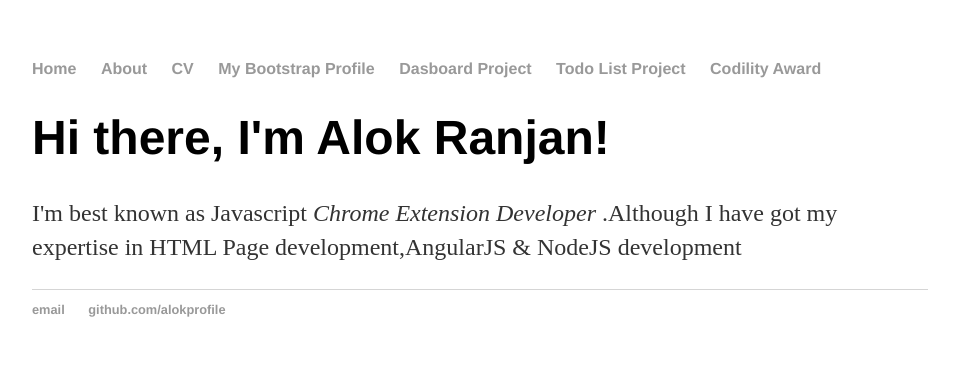
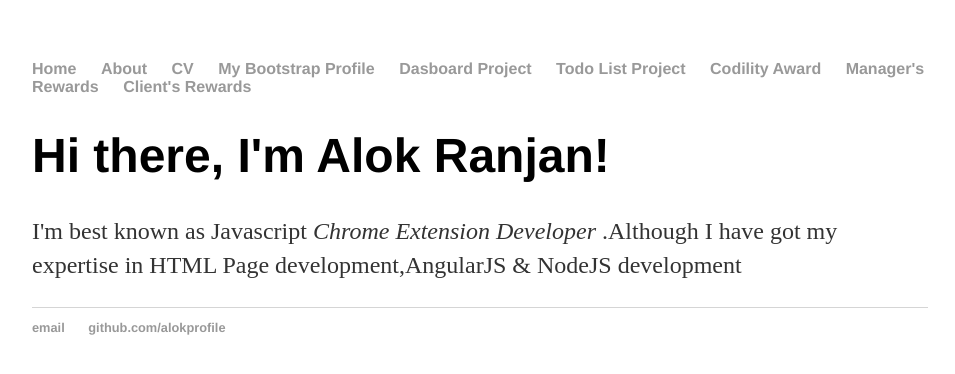
Before and after one commit to alokranjan04/alokranjan04.github.io, a Jekyll site: the page built from index.html, in a window 1280 px wide. Shown: the top 374 px of the page, without its empty margins (160-1115 px from the left). Built offline with Jekyll 4.4.1, drawn with Linux system fonts in a browser that asks for light colours; Markdown is read by kramdown in place of the engine named in the settings.

Commit message:
Adding Concentrix Awards

```diff
--- a/_layouts/default.html
+++ b/_layouts/default.html
@@ -15,6 +15,8 @@
 	        		<li><a href="../dashboardFromSheet.io/index.html">Dasboard Project</a></li>
 				<li><a href="../ETodoList/index.html">Todo List Project</a></li>
 				<li><a href="https://app.codility.com/cert/view/certK4XYQS-8WKCQ8KHDUMMT769/">Codility Award</a></li>
+				<li><a href="../myRewardsNitesh.pdf">Manager's Rewards</a></li>
+				<li><a href="../rewardsSanjeev.pdf">Client's Rewards</a></li>
 
 
 	    		</ul>
```
